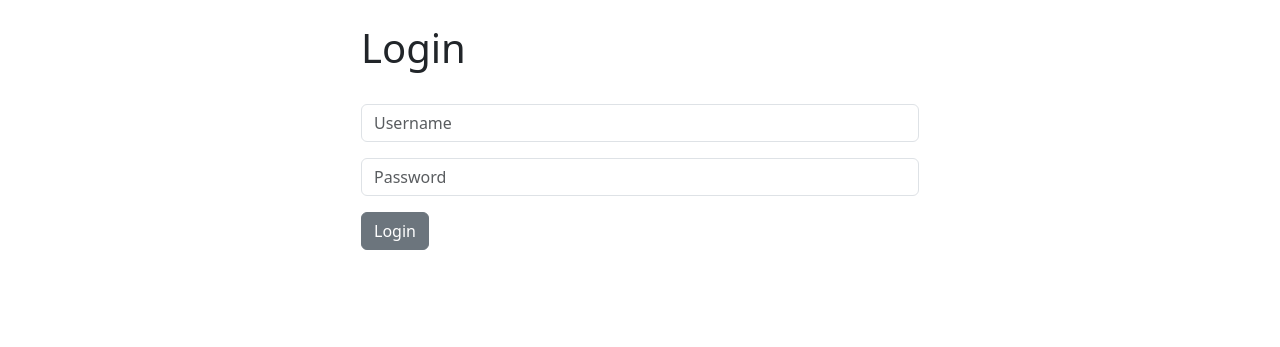
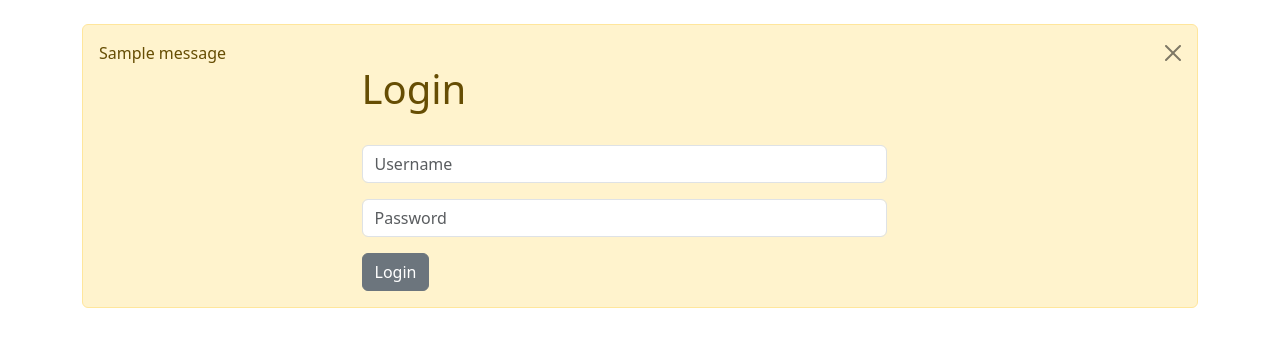
Before and after one commit to mohamadanasfattoum/CRM_APP, a Django app: template website/templates/home.html in a window 1280 px wide. Shown: the part 56-403 px from the top of the page. Run offline with Django 4.2, Linux system fonts and the light colour scheme; the template is opened without the code that fills it, so the values that code supplies are empty; tables that the repository leaves empty hold one stand-in row (values such as "Sample post"); one stand-in notice (Sample message) is shown; parts of the project's set-up code (start-up, migrations or seed data) failed here and were passed over.

Commit message:
add if messages in base.html

```diff
--- a/website/templates/base.html
+++ b/website/templates/base.html
@@ -9,12 +9,21 @@
   <body>
     {% include 'navbar.html' %}
     <div class="container">
+      <br/>
+        {% if messages %}
+          {% for message in messages %}
+              <div class="alert alert-warning alert-dismissible fade show" role="alert">
+              {{ message }}
+              <button type="button" class="btn-close" data-bs-dismiss="alert" aria-label="Close"></button>
+          {% endfor %}
+
+
+        {% endif %}
+
+
 
         <br/>
         {% block content %}
-
-
-
         {% endblock content %}
 
 
```
Also changed, not shown: website/views.py (+3 -7 lines).
